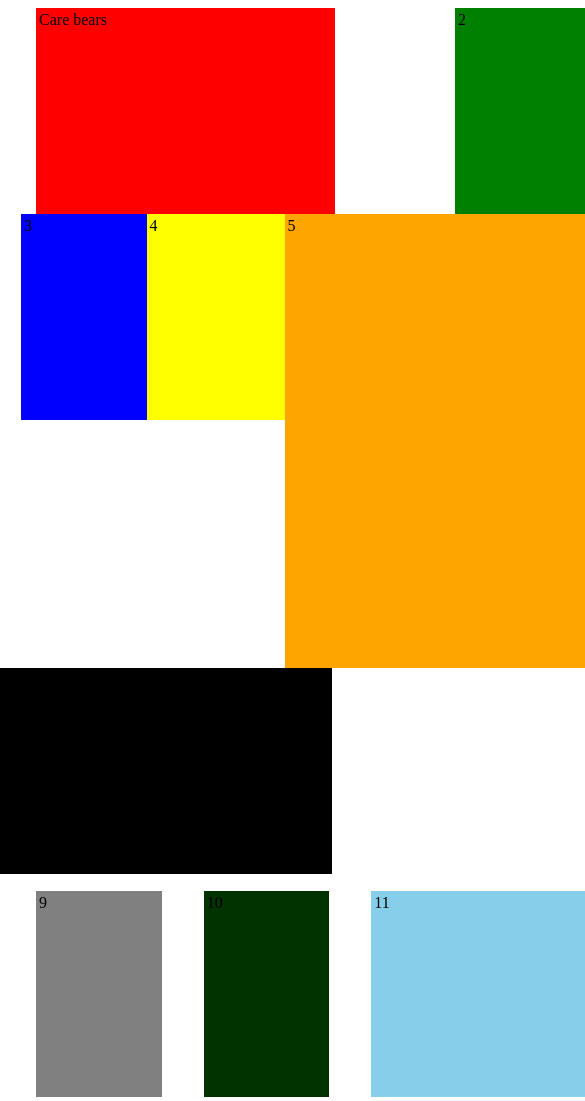
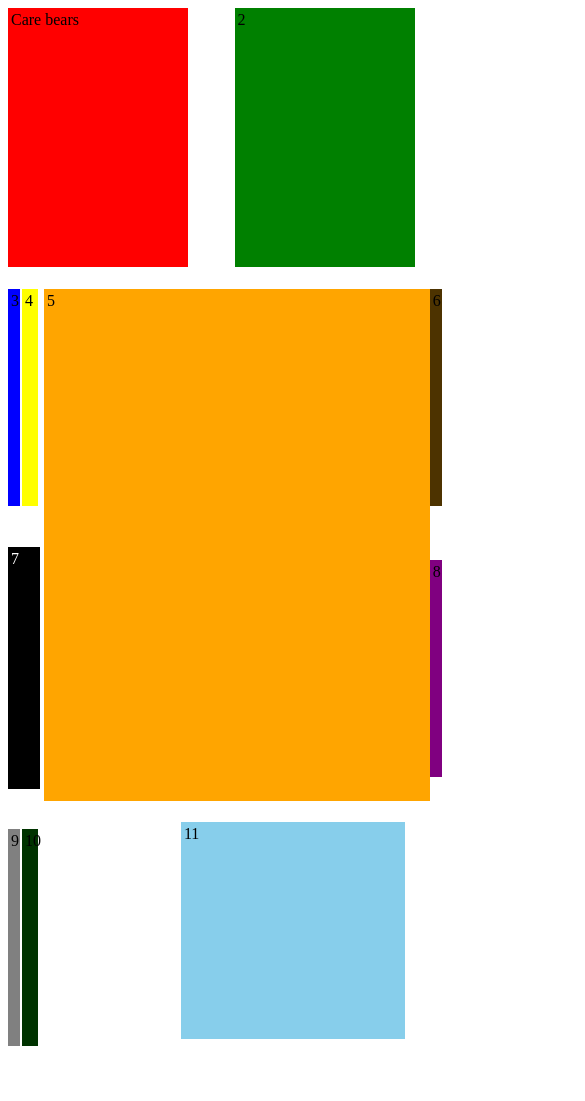
Before and after one commit to Andrespz07/CSS-Grid-Exercise, a plain HTML site: page index.html in a window 390 px wide. Shown: the top 1101 px of the page, 585 px wide, since content can reach past the window. After the commit the page ends 1076 px from the top, so only its background shows below. Drawn offline with Linux system fonts and the light colour scheme.

Commit message:
grid responsive

```diff
--- a/css/styles.css
+++ b/css/styles.css
@@ -1,7 +1,11 @@
 main{
     display: grid;
-    margin: auto;
-    width: 85%;
+    margin-bottom: 10%;
+}
+#ContenedorDeSecciones{
+    display: grid;
+    grid-template-columns: auto auto;
+    margin-top: 5%;
 }
 
 /* section contenedor 1 */
@@ -10,22 +14,23 @@ main{
     width: 100%;
     display: grid;
     grid-template-columns: 50% 50%;
+    gap: 2%;
 }
 
 #rojo{
     display: grid;
     border: 3px solid red;
     background-color: red;
-    width: 70%;
-    height: 200px;
+    width: 80%;
+    height: 30vh;
 }
 
 #verde{
     display: grid;
     border: 3px solid green;
     background-color: green;
-    width: 70%;
-    height: 200px;
+    width: 80%;
+    height: 30vh;
 }
 
 /* section contenedor 1 */
@@ -33,105 +38,121 @@ main{
 /* Section contenedor 2 */
 
 #contenedor2{
-    width: 100%;
-    justify-items: center;
     display: grid;
-    grid-template-columns: 15% 15% 40% 30%;
-    grid-template-rows: auto auto;
-
+    grid-template-columns: auto auto;
+    grid-template-rows: auto auto auto;
+    row-gap: 6%;
 }
 
 #azúl{
     display: grid;
+    grid-column: 1/1;
+    grid-row: 1/1;
     border: 3px solid blue;
     background-color: blue;
-    width: 150px;
-    height: 200px;
+    width: 46%;
+    height: 25vh;
 }
 
-.azul-amarillo{
-    grid-row: 1/1;
-    grid-column: 1/ span 2;
-}
 
 #amarillo{
     display: grid;
+    grid-column: 2/2;
+    grid-row: 1/1;
     border: 3px solid yellow;
     background-color: yellow;
-    width: 150px;
-    height: 200px;
-}
-
-#naranja{
-    display: grid;
-    /* grid-row: 1/2; */
-    border: 3px solid orange;
-    background-color: orange;
-    width: 335px;
-    height: 448px;
-}
-
-#marrón{
-    display: grid;
-    border: 3px solid #4d3300;
-    background-color: #4d3300;
-    width: 150px;
-    height: 200px;
+    width: 46%;
+    height: 25vh;
 }
 
 #negro{
     display: grid;
     grid-column: 1/ span 2;
+    grid-row: 2/2;
     border: 3px solid black;
     background-color: black;
-    width: 335px;
-    height: 200px;
+    width: 73%;
+    height: 28vh;
+    color: white;
 }
 
-#morado{
+#gris{
     display: grid;
-    grid-column: 4/4;
-    border: 3px solid purple;
-    background-color: purple;
-    width: 150px;
-    height: 200px;
+    grid-column: 1/1;
+    grid-row: 3/3;
+    border: 3px solid gray;
+    background-color: gray;
+    width: 46%;
+    height: 25vh;
 }
+
+#verdeoscuro{
+    display: grid;
+    grid-column: 2/2;
+    grid-row: 3/3;
+    border: 3px solid #003300;
+    background-color: #003300;
+    width: 46%;
+    height: 25vh;
+}
+
+
 
 /* Section contenedor 2 */
 
 /* Section contenedor 3 */
 
 #contenedor3{
-    margin-top: 2%;
-    width: 100%;
     display: grid;
-    grid-template-columns: 15% 15% 60%;
-    justify-content:space-between;
-    gap: 3%;
+    grid-template-columns: auto auto;
+    grid-template-rows: auto auto;
 }
 
-#gris{
+#naranja{
     display: grid;
-    border: 3px solid gray;
-    background-color: gray;
-    width: auto;
-    height: 200px;
+    grid-column: 1/1;
+    grid-row: 1/ span 2;
+    border: 3px solid orange;
+    background-color: orange;
+    width: 45vh;
+    height: 60vh;
 }
 
-#verdeoscuro{
+#marrón{
     display: grid;
-    border: 3px solid #003300;
-    background-color: #003300;
-    width: auto;
-    height: 200px;
+    grid-column: 2/2;
+    grid-row: 1/1;
+    border: 3px solid #4d3300;
+    background-color: #4d3300;
+    width: 46%;
+    height: 25vh;
+}
+
+
+#morado{
+    display: grid;
+    grid-column: 2/2;
+    grid-row: 2/2;
+    border: 3px solid purple;
+    background-color: purple;
+    width: 46%;
+    height: 25vh;
+    margin-top: -16vh;
+}
+
+/* Section contenedor 3 */
+
+#contenedor4{
+    display: grid;
+    justify-items: end;
 }
 
 #azúlclaro{
     display: grid;
     border: 3px solid skyblue;
     background-color: skyblue;
-    width: 80%;
-    height: 200px;
+    width: 50%;
+    height: 25vh;
+    margin-top: -17vh;
+    margin-right: 10vw;
 }
-
-/* Section contenedor 3 */
--- a/index.html
+++ b/index.html
@@ -15,30 +15,34 @@
     <div id="verde">2</div>
 </section>
 
+<div id="ContenedorDeSecciones">
 <section id="contenedor2">
 
     <div id="azúl" class="azúl-amarillo">3</div>
 
     <div id="amarillo" class="azúl-amarillo">4</div>
 
+    <div id="negro">7</div>
+
+    <div id="gris">9</div>
+
+    <div id="verdeoscuro">10</div>
+</section>
+
+    <section id="contenedor3">
+
     <div id="naranja">5</div>
 
     <div id="marrón">6</div>
 
-    <div id="negro">7</div>
+    <div id="morado">8</div>
 
-    <div id="morado">8</div>
 
 </section>
 
-<section id="contenedor3">
-
-    <div id="gris">9</div>
-
-    <div id="verdeoscuro">10</div>
-
-    <div id="azúlclaro">11</div>
-
+</div>
+<section id="contenedor4">
+<div id="azúlclaro">11</div>
 </section>
 </main>
 </body>
```
